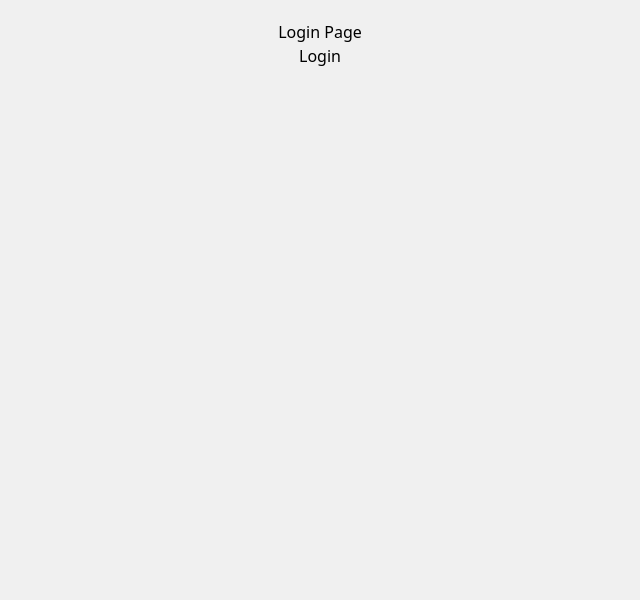
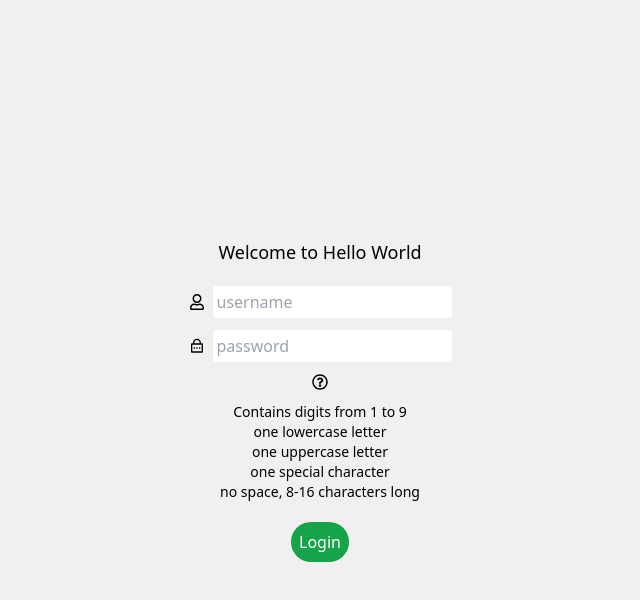
Before and after one commit to Awannng/helloworld, a React (Vite) app: page /login in a window 1280 px wide. Shown: the top 600 px of the page, without its empty margins (320-960 px from the left). Built offline with nearby package versions, Linux system fonts and the light colour scheme.

Commit message:
added input boxes for username and password in the loginpage

```diff
--- a/src/pages/LoginPage.jsx
+++ b/src/pages/LoginPage.jsx
@@ -1,8 +1,18 @@
-import React from 'react';
+import React, { useState } from "react";
+//import of the icons
+import { FaRegQuestionCircle } from "react-icons/fa";
+import { FaRegUser } from "react-icons/fa";
+import { RiLockPasswordLine } from "react-icons/ri";
 
 const LoginPage = ({ setIsAuthenticated }) => {
+  //useState for the username
+  const [username, setUsername] = useState("");
+  //useState for the password
+  const [password, setPassword] = useState("");
+  //useState for the password hint
+  const [showPass, setShowPass] = useState(false);
+
   const handleLogin = () => {
-
     // Simulate login, set authentication status to true
     console.log("Login button clicked"); // Debugging.I'm getting an error reporting that the page can't be displayed so I'm printing out the output to check for problems
 
@@ -11,10 +21,79 @@ const LoginPage = ({ setIsAuthenticated }) => {
   };
 
   return (
-    <div style={{ padding: '20px', backgroundColor: '#f0f0f0', minHeight: '100vh', textAlign: 'center' }}>
-      <h1>Login Page</h1>
-      <button onClick={handleLogin}>Login</button>
-    </div>
+    <>
+      <div
+        className="place-content-center"
+        style={{
+          padding: "20px",
+          backgroundColor: "#f0f0f0",
+          minHeight: "100vh",
+          textAlign: "center",
+        }}
+      >
+        <h1 className="text-lg">Welcome to Hello World</h1>
+
+        {/* Inputbox for username and password */}
+        <div className="flex flex-col justify-center items-center gap-3 m-5">
+          <div className="flex gap-2 items-center justify-center">
+            {/* Icon for the username */}
+            <FaRegUser />
+            <input
+              className="p-1 rounded"
+              type="text"
+              placeholder="username"
+              value={username}
+              onChange={(e) => {
+                setUsername(e.target.value);
+              }}
+            />
+          </div>
+
+          {/* Password must contain one digit from 1 to 9, one lowercase letter, one uppercase letter, one special character, no space, and it must be 8-16 characters long. */}
+          <div className="flex gap-2 items-center justify-center">
+            {/* Icon for the password */}
+            <RiLockPasswordLine />
+            <input
+              className="p-1 rounded"
+              type="password"
+              placeholder="password"
+              value={password}
+              pattern="/^(?=.*[0-9])(?=.*[a-z])(?=.*[A-Z])(?=.*\W)(?!.* ).{8,16}$/"
+              onChange={(e) => {
+                setPassword(e.target.value);
+              }}
+            />
+          </div>
+
+          {/* A dropdown shows the hint of the password */}
+          <FaRegQuestionCircle
+            className="inline-block"
+            // changes bool when clicking
+            onClick={() => {
+              setShowPass(!showPass);
+            }}
+          />
+          {/* if showPass is true, then it will show the hint, otherwise it will dispear */}
+          {showPass ? null : (
+            <p className="text-sm">
+              Contains digits from 1 to 9 <br />
+              one lowercase letter <br />
+              one uppercase letter <br />
+              one special character <br />
+              no space, 8-16 characters long
+            </p>
+          )}
+        </div>
+
+        {/* Login Button that checks if is authenticated, if is then it will jump to the Homepage*/}
+        <button
+          className="bg-green-600 rounded-full p-2 text-white hover:bg-lime-800"
+          onClick={handleLogin}
+        >
+          Login
+        </button>
+      </div>
+    </>
   );
 };
 
```
Also changed, not shown: src/components/CurrentPosition.jsx (+5 -4 lines), src/components/MapComponent.jsx (+9 -1 lines).
